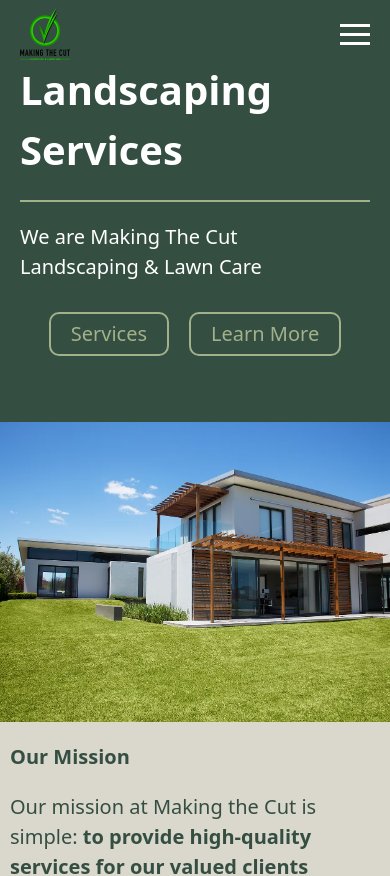
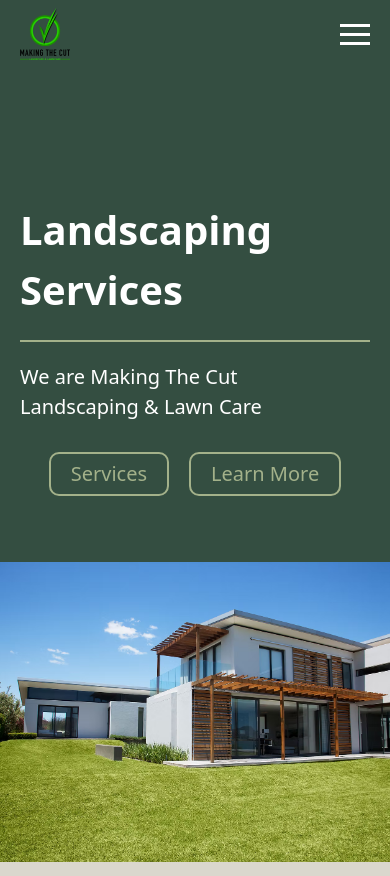
Before and after one commit to msf930/makingthecut, a Next.js app: page / in a window 390 px wide. Shown: the top 876 px of the page. Built offline with nearby package versions, Linux system fonts and the light colour scheme.

Commit message:
mobile home hero text spacing

```diff
--- a/app/page.module.css
+++ b/app/page.module.css
@@ -24,7 +24,7 @@
         height: auto;
     }
     .heroMobile{
-        padding-top: 60px;
+        padding-top: 200px;
         padding-left: 20px;
     }
     .titleLeftMobile{
```
